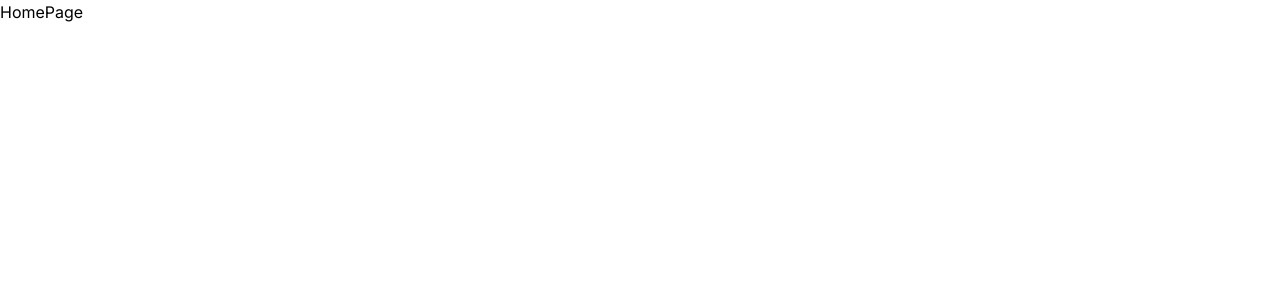
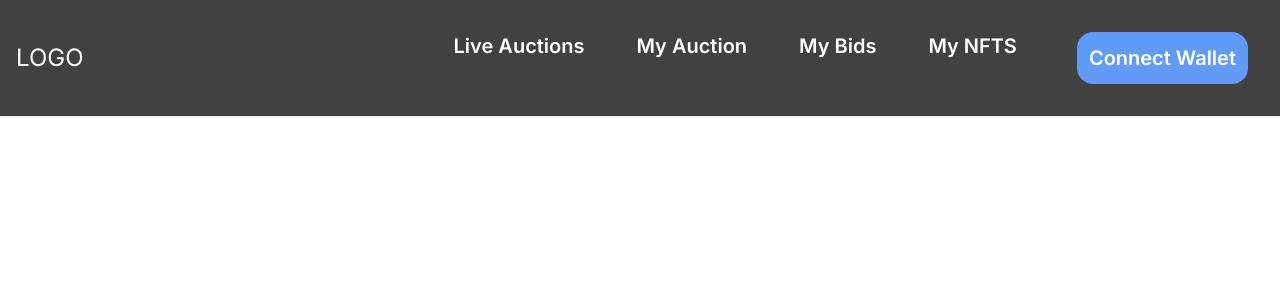
Before and after one commit to swapnil-SN7/Master-s_2.1.2, a Next.js app: page / in a window 1280 px wide. Shown: the top 300 px of the page. Built offline with nearby package versions, Linux system fonts and the light colour scheme.

Commit message:
Added navbar code

```diff
--- a/package.json
+++ b/package.json
@@ -14,7 +14,8 @@
     "next": "14.1.0",
     "next-auth": "^5.0.0-beta.11",
     "react": "^18",
-    "react-dom": "^18"
+    "react-dom": "^18",
+    "react-icons": "^5.0.1"
   },
   "devDependencies": {
     "@types/node": "^20",
--- /dev/null
+++ b/src/app/components/MenuOverlay.tsx
@@ -0,0 +1,39 @@
+import React from 'react'
+import NavLink from './Navlink';
+
+const navLinks = [
+
+    {
+      title: "Live Auctions",
+      path: "#auctions",
+    },
+
+    {
+      title: "My Auction",
+      path: "#my_auction",
+    },
+    {
+      title: "My Bids",
+      path: "#my_bids",
+    },
+    {
+      title: "My NFTS",
+      path: "#my_nfts",
+    },
+  ];
+
+const MenuOverlay = () => {
+  return (
+    <ul className='flex flex-col items-center container py-4 md:flex-row md:justify-end md:py-0'>
+      {navLinks.map((link, index) => {
+        return (
+          <li key={index} className='mb-4 md:mb-0 md:ml-4'>
+            <NavLink href={link.path} title={link.title} />
+          </li>
+        );
+      })}
+    </ul>
+  );
+}
+
+export default MenuOverlay;
--- /dev/null
+++ b/src/app/components/Navbar.tsx
@@ -0,0 +1,89 @@
+"use client";
+import React from 'react'
+import { useState } from 'react';
+import NavLink from './Navlink';
+import Link from 'next/link';
+import Image from 'next/image';
+import MenuOverlay from './MenuOverlay';
+import { IoMdMenu } from "react-icons/io";
+import { ImCross } from "react-icons/im";
+
+const navLinks = [
+
+    {
+      title: "Live Auctions",
+      path: "#auctions",
+    },
+
+    {
+      title: "My Auction",
+      path: "#my_auction",
+    },
+    {
+      title: "My Bids",
+      path: "#my_bids",
+    },
+    {
+      title: "My NFTS",
+      path: "#my_nfts",
+    },
+  ];
+const Navbar = () => {
+  const [navbarOpen, setNavbarOpen] = useState(false);
+  return (
+    <nav className='fixed mx-auto top-0 right-0 bg-[#121212] bg-opacity-100 left-0 opacity-80 z-10 '>
+
+        <div className='flex container lg:py-4 flex-wrap items-center justify-between mx-auto px-4 py-2'>
+
+
+            <Link href={'/'} className=' text-2xl text-white md:text-4-xl lg: text-6-xl sm:text-2xl'>LOGO</Link>
+            <div className="mobile-menu block md:hidden">
+          {!navbarOpen ? (
+            <button
+              onClick={() => setNavbarOpen(true)}
+              className="flex items-center  px-3 py-2 border rounded border-slate-200 text-slate-200 hover:text-white hover:border-white"
+            >
+              {/* <Image
+              src="/images/menu.png"
+              alt="menu image"
+              width={20}
+              height={20}
+            /> */}
+                        <IoMdMenu />
+
+            </button>
+          ) : (
+            <button
+              onClick={() => setNavbarOpen(false)}
+              className="flex items-center  px-3 py-2 border rounded border-slate-200 text-slate-200 hover:text-white hover:border-white"
+            >
+               {/* <Image
+              src="/images/cross.png"
+              alt="cross image"
+              width={20}
+              height={20}
+            /> */}
+            <ImCross />
+
+
+            </button>
+          )}
+        </div>
+        <div className="menu hidden md:block md:w-auto">
+            <ul className='flex p-4 gap-3 '>
+                {navLinks.map((link,index)=>{
+                    return(<li className="text-center mx-auto " key={index}><NavLink href={link.path} title={link.title}/></li>)
+                })}
+
+            <button className='bg-blue-500 ml-7 text-white text-xl font-semibold hover:bg-blue-600 rounded-2xl p-3'>Connect Wallet</button>
+            </ul>
+            </div>
+            {navbarOpen?<MenuOverlay/>:null}
+        </div>
+        <hr/>
+
+    </nav>
+  )
+}
+
+export default Navbar
--- /dev/null
+++ b/src/app/components/Navlink.tsx
@@ -0,0 +1,18 @@
+"use client";
+import Link from "next/link";
+import { useState } from "react";
+const NavLink = ({ href, title }) => {
+  const [navbarOpen, setNavbarOpen] = useState(true);
+
+  return (
+    <Link
+      href={href}
+      className="block font-semibold py-2 pl-3 pr-4 mx-5 text-white sm:text-xl rounded md:p-0 hover:text-orange-500 hover:border-b-2 hover:border-orange-500"
+      onClick={() => setNavbarOpen(false)}
+    >
+      {title}
+    </Link>
+  );
+};
+
+export default NavLink;
--- a/src/app/page.tsx
+++ b/src/app/page.tsx
@@ -1,3 +1,10 @@
+import Navbar from "./components/Navbar"
+
+
 export default function Home() {
-  return <div>HomePage</div>;
+  return(     <main className="flex min-h-screen flex-col items-center justify-between p-10">
+    <Navbar/>
+    </main>
+
+  )
 }
```
Also changed, not shown: 2 other files (tests, documents, lock files or other folders).
